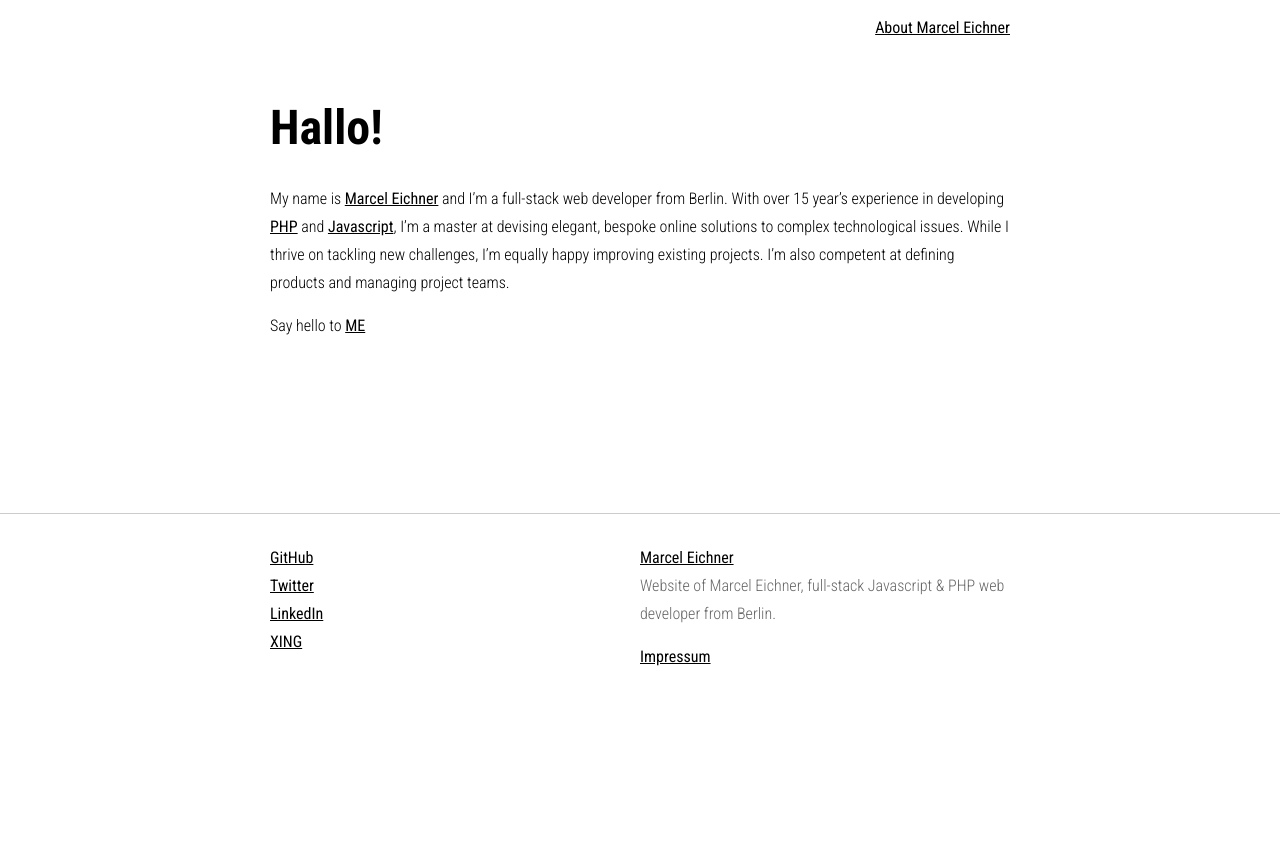
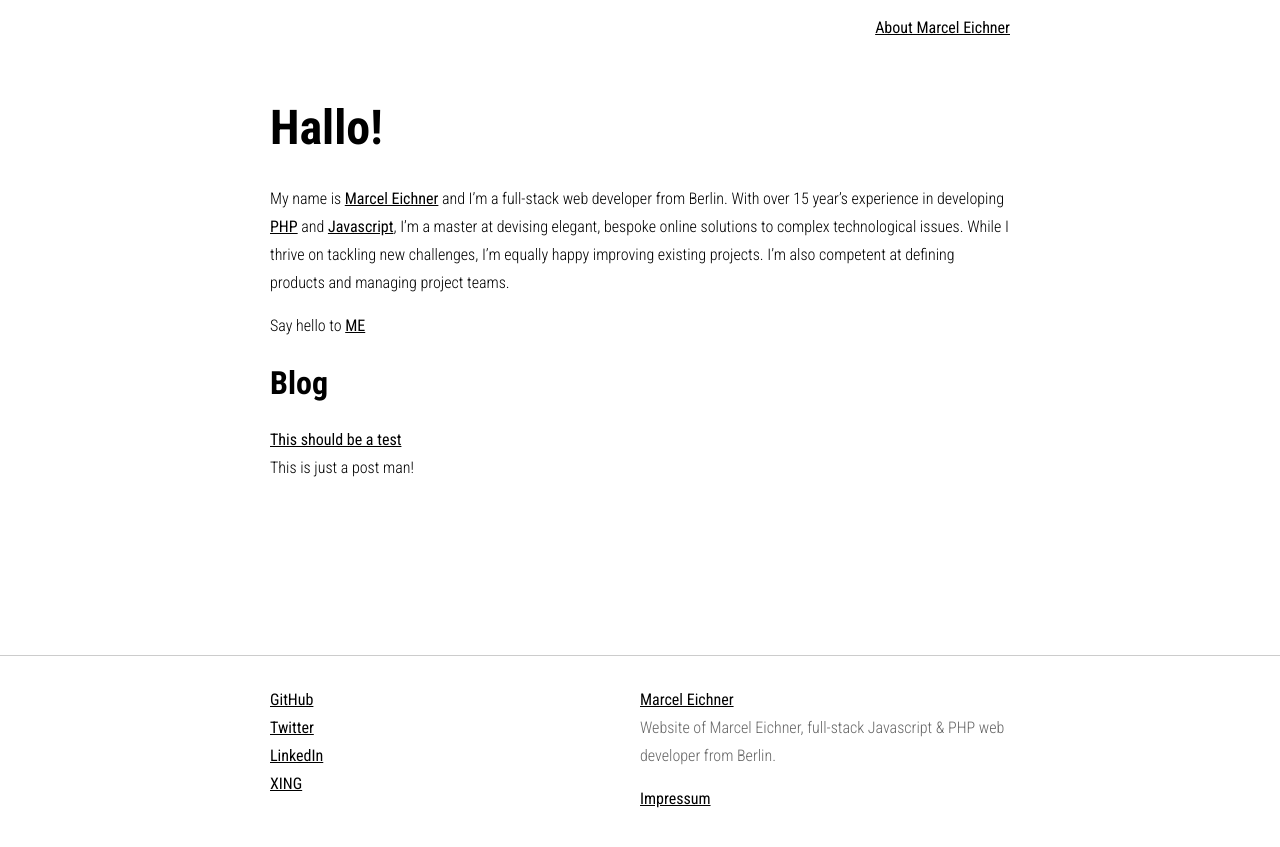
Before and after one commit to lotterliebe/Ephigenia.github.io, a Jekyll site: the page built from index.md, in a window 1280 px wide. Shown: the top 847 px of the page. Built offline with Jekyll 4.4.1, drawn with Linux system fonts in a browser that asks for light colours.

Commit message:
feat: basic setup for markdown writer & blog posts

```diff
--- a/_config.yml
+++ b/_config.yml
@@ -23,4 +23,10 @@ analytics:
 # Build settings
 markdown: kramdown
 
+authors:
+  ephigenia:
+    name: Marcel Eichner
+    email: love@ephigenia.de
+    web: http://www.marceleichner.de
+
 timezone: Europe/Berlin
--- a/_layouts/post.html
+++ b/_layouts/post.html
@@ -1,10 +1,14 @@
 ---
 layout: default
 ---
+{% assign author = site.authors[page.author] %}
 <article itemscope itemtype="http://schema.org/BlogPosting">
   <header>
     <h1 itemprop="name headline">{{ page.title }}</h1>
-    <p class="post-meta"><time datetime="{{ page.date | date_to_xmlschema }}" itemprop="datePublished">{{ page.date | date: "%b %-d, %Y" }}</time>{% if page.author %} • <span itemprop="author" itemscope itemtype="http://schema.org/Person"><span itemprop="name">{{ page.author }}</span></span>{% endif %}</p>
+    <p class="post-meta">
+      <time datetime="{{ page.date | date_to_xmlschema }}" itemprop="datePublished">{{ page.date | date: "%b %-d, %Y %H:%m" }}</time>
+      • <span itemprop="author" itemscope itemtype="http://schema.org/Person"><span itemprop="name">{{author.name}}</span></span>
+    </p>
   </header>
   <div class="post-content" itemprop="articleBody">
     {{ content }}
--- /dev/null
+++ b/_posts/2016/2016-12-29-this-should-be-a-test.markdown
@@ -0,0 +1,8 @@
+---
+layout: post
+title: This should be a test
+date: '2016-12-29 16:03'
+author: ephigenia
+---
+
+This is just a post man!
--- a/index.md
+++ b/index.md
@@ -5,3 +5,14 @@ layout: page
 My name is [Marcel Eichner](/about/) and I’m a full-stack web developer from Berlin. With over 15 year’s experience in developing [PHP](https://www.google.de/search?q=php) and [Javascript](https://www.google.de/search?q=javascript), I’m a master at devising elegant, bespoke online solutions to complex technological issues. While I thrive on tackling new challenges, I’m equally happy improving existing projects. I’m also competent at defining products and managing project teams.
 
 Say hello to [ME](mailto:marcel.eichner@ephigenia.de)
+
+## Blog
+
+<ul>
+    {% for post in site.posts %}
+    <li>
+        <a href="{{ post.url }}">{{ post.title }}</a>
+        {{ post.excerpt }}
+    </li>
+    {% endfor %}
+</ul>
```
Also changed, not shown: categories.json (added, +10 -0 lines), posts.json (added, +14 -0 lines), tags.json (added, +10 -0 lines), 1 other file.
